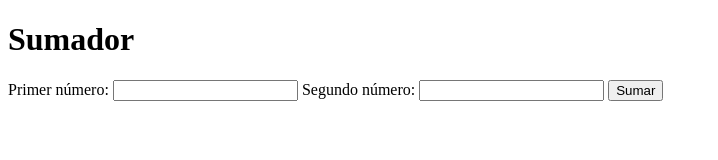
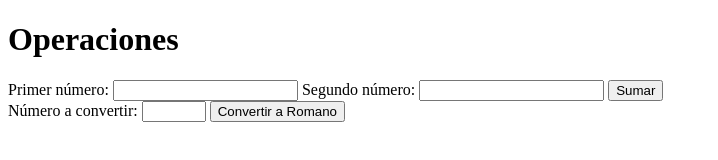
Before and after one commit to jarPunk/Romanos, a website built with Parcel: page index.html in a window 1280 px wide. Shown: the whole page, without its empty margins (0-718 px from the left). Built offline with nearby package versions, Linux system fonts and the light colour scheme.

Commit message:
modificacion de index

```diff
--- a/index.html
+++ b/index.html
@@ -1,10 +1,12 @@
 <!DOCTYPE html>
 <html xml:lang="es">
   <head>
-    <title>Sumador</title>
+    <title>Operaciones</title>
   </head>
   <body>
-    <h1>Sumador</h1>
+    <h1>Operaciones</h1>
+
+    <!-- Formulario de Suma -->
     <form id="sumar-form">
       <label for="primer-numero">Primer número:</label>
       <input type="number" id="primer-numero" />
@@ -12,7 +14,15 @@
       <input type="number" id="segundo-numero" />
       <input type="submit" value="Sumar" id="sumar-button" />
     </form>
+
     <div id="resultado-div"></div>
+    <form id="romanos-form">
+      <label for="numero-romano">Número a convertir:</label>
+      <input type="number" id="numero-romano" min="1" max="500" />
+      <input type="submit" value="Convertir a Romano" id="romano-button" />
+    </form>
+
+    <div id="romano-div"></div>
 
     <script type="module" src="./src/presenter.js"></script>
   </body>
```
